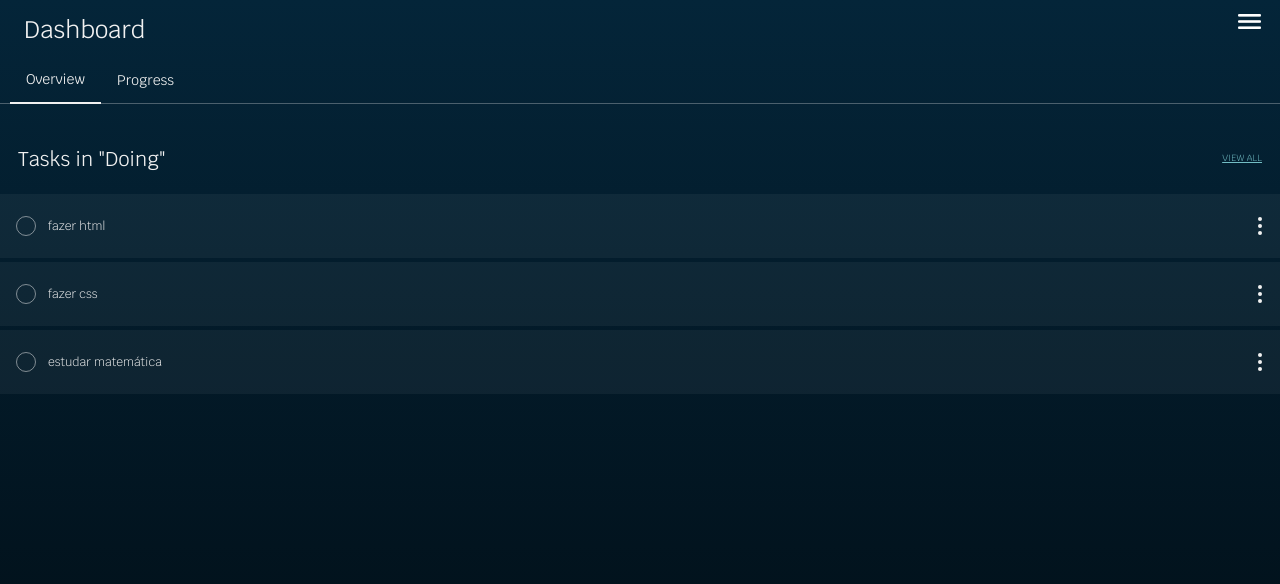
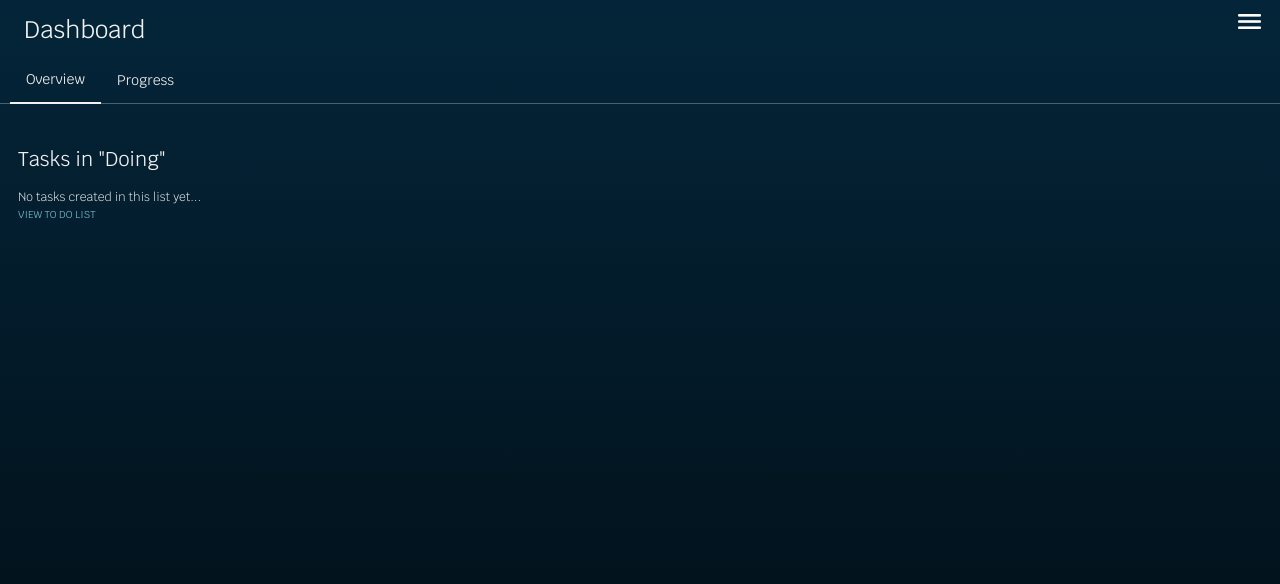
Before and after one commit to f-mantovani/project-3-client, a React (Create React App) app: page /dashboard in a window 1280 px wide. Shown: the top 584 px of the page. Built offline with nearby package versions, Linux system fonts and the light colour scheme.

Commit message:
Links and pages correction

```diff
--- a/src/components/Dashboard/DashboardTasks.js
+++ b/src/components/Dashboard/DashboardTasks.js
@@ -2,20 +2,41 @@ import React from 'react'
 import ColumnContainer from '../../design.system/ColumnContainer'
 import NavLinkPlato from '../../design.system/NavLinkPlato'
 import TaskGroup from '../Tasks/TaskGroup'
+import checkTasksInDoing from '../../utils/controllers/checkTasksInDoing'
+import { Body, Label } from '../../design.system/text.styling/styles'
+
 
 
 const DashboardTasks = ({kanban}) => {
 
+    const renderingCondition = checkTasksInDoing(kanban)
 
   return (
+    <>
+
     <div>
-        <ColumnContainer rowSpaceBetween>
-            <h2>Tasks in "Doing"</h2>
-            <NavLinkPlato to="/mytasks" signup="true">View All</NavLinkPlato>
-        </ColumnContainer>
+    <ColumnContainer rowSpaceBetween>
+        <h2>Tasks in "Doing"</h2>
+        {renderingCondition &&
+        <NavLinkPlato to="/mytasks"><Label muted>View All</Label></NavLinkPlato>
+        }
+    </ColumnContainer>
+    </div>
 
-        <TaskGroup kanban={kanban} name='todo'> </TaskGroup>
-    </div>
+    {renderingCondition
+    ?
+
+    <TaskGroup kanban={kanban} name='doing'> </TaskGroup>
+
+    :
+
+    <ColumnContainer startSpaceBetween>
+        <Body>No tasks created in this list yet...</Body>
+        <NavLinkPlato to="/mytasks"><Label muted>View To Do List</Label></NavLinkPlato>
+    </ColumnContainer>}
+
+    </>
+
   )
 }
 
--- a/src/design.system/ColumnContainer.js
+++ b/src/design.system/ColumnContainer.js
@@ -24,6 +24,13 @@ const ColumnContainer = styled.div`
     justify-content: space-between;
     padding: 1.125em;
   `}
+
+${props => props.startSpaceBetween && `
+    justify-content: space-between;
+    align-items: flex-start;
+    min-height: 2em;
+    padding: 0 1.125em;
+  `}
 `
 
 
--- a/src/design.system/text.styling/styles.js
+++ b/src/design.system/text.styling/styles.js
@@ -81,7 +81,8 @@ export const Label = styled.p`
   `}
 
   ${(props) => props.muted &&`
-    color: rgba(241, 241, 241, 0.5);
+    color: #73BEC5;
+    text-transform: uppercase;
   `}
 `
 export const ButtonLabel = styled.p`
--- a/src/pages/Dashboard/Dashboard.js
+++ b/src/pages/Dashboard/Dashboard.js
@@ -16,13 +16,13 @@ const Dashboard = () => {
       // Some data mocking for rendering test
 
   const kanban = [
-    { title: 'fazer html', status: 'todo', _id: '1' },
-    { title: 'fazer css', status: 'todo', _id: '2' },
-    { title: 'estudar matemática', status: 'todo', _id: '3' },
-    { title: 'doing1', status: 'doing', _id: '4' },
-    { title: 'doing2', status: 'doing', _id: '5' },
-    { title: 'doing3', status: 'doing', _id: '6' },
-    { title: 'doing3', status: 'doing', _id: '7' },
+    { title: 'fazer html', status: 'done', _id: '1' },
+    { title: 'fazer css', status: 'done', _id: '2' },
+    { title: 'estudar matemática', status: 'done', _id: '3' },
+    { title: 'doing1', status: 'done', _id: '4' },
+    { title: 'doing2', status: 'done', _id: '5' },
+    { title: 'doing3', status: 'done', _id: '6' },
+    { title: 'doing3', status: 'done', _id: '7' },
     { title: 'done1', status: 'done', _id: '8' },
     { title: 'done2', status: 'done', _id: '9' },
   ]
@@ -53,7 +53,14 @@ const Dashboard = () => {
 
         <LineBreak />
 
+        {active === types[0] &&
+
         <DashboardTasks kanban={kanban}/>
+
+
+
+
+        }
     </div>
   )
 }
--- /dev/null
+++ b/src/utils/controllers/checkTasksInDoing.js
@@ -0,0 +1,13 @@
+const checkTasksInDoing = (tasks) => {
+
+    let filteredTasks =  tasks.filter((task) => task.status === 'doing')
+
+    if (filteredTasks.length === 0) {
+        return false
+    } else {
+        return true
+    }
+
+}
+
+export default checkTasksInDoing
```
